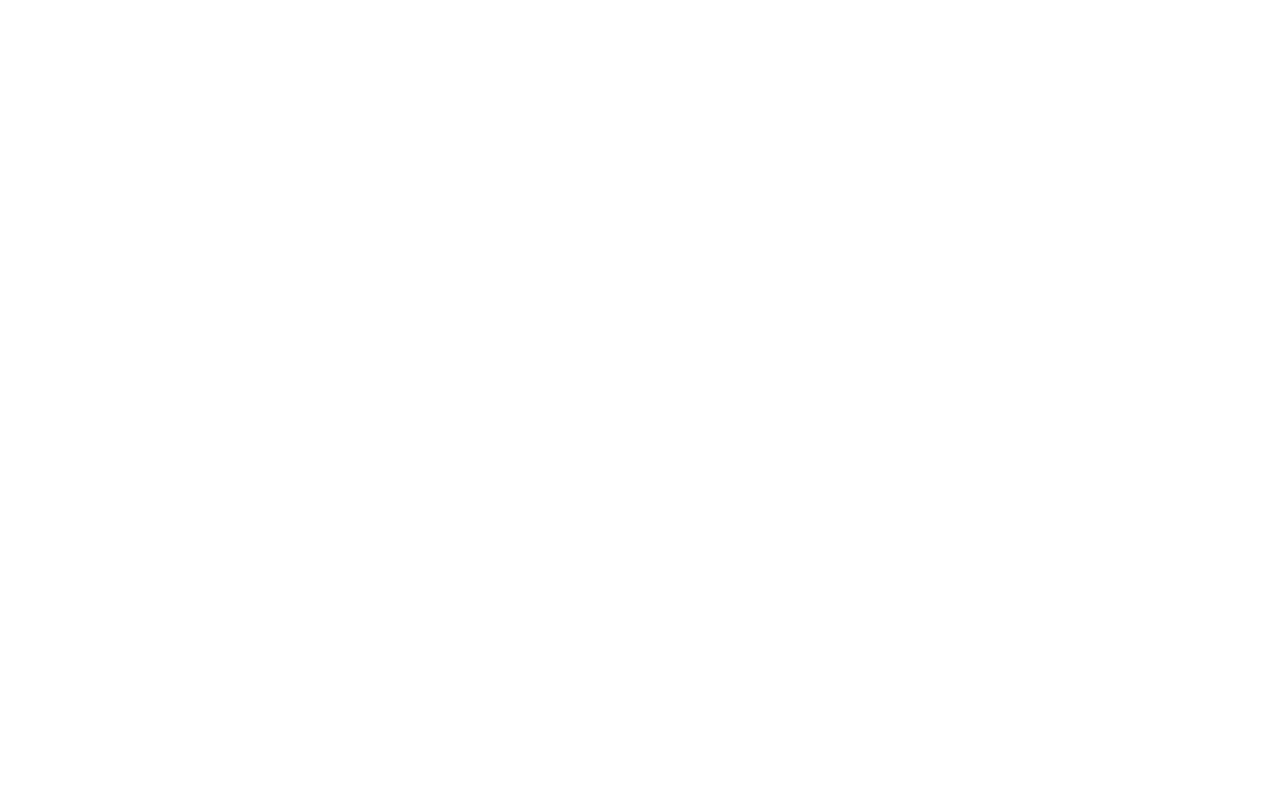
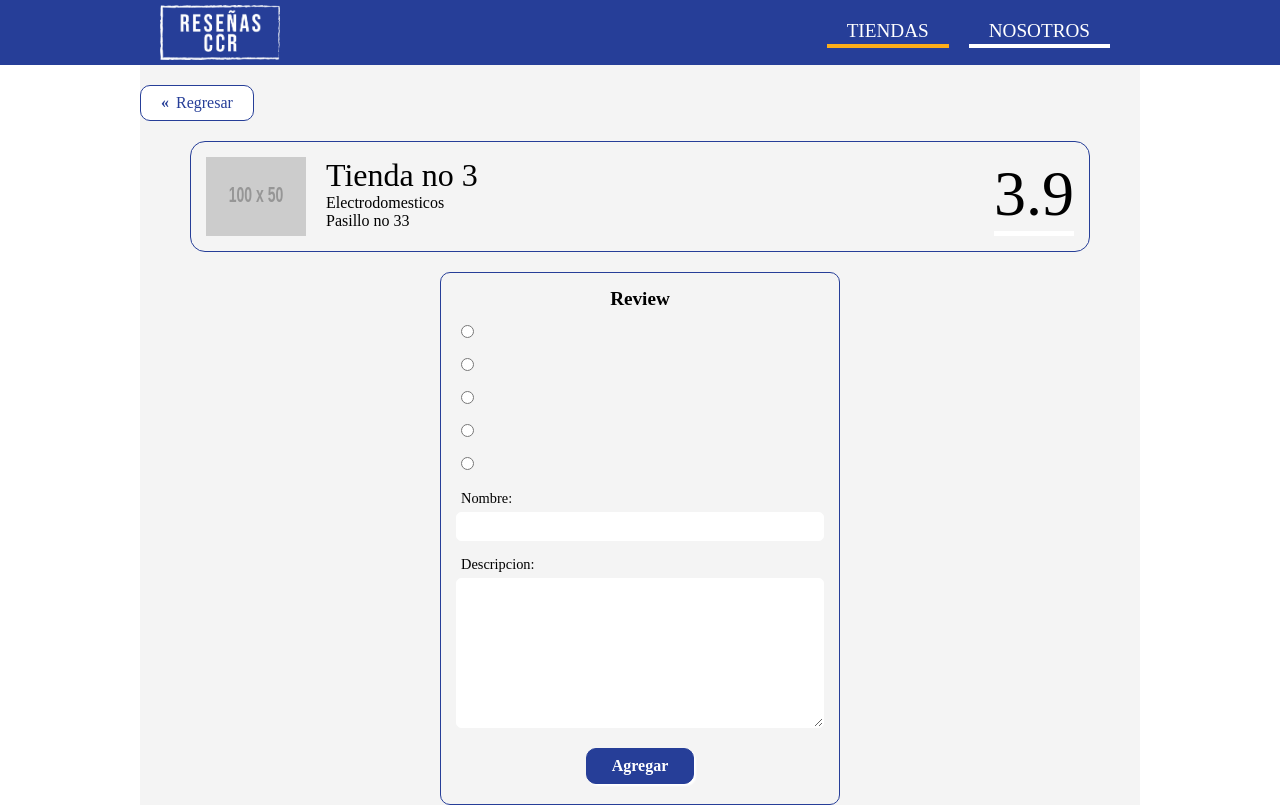
Before and after one commit to oscardbg/templatesRCCR, a plain HTML site: page sitioWeb/review.html in a window 1280 px wide. Drawn offline with Linux system fonts and the light colour scheme; placeholder pictures from the web are drawn by us.

Commit message:
Review list and new one styles

```diff
--- a/sitioWeb/listaReview.html
+++ b/sitioWeb/listaReview.html
@@ -0,0 +1,112 @@
+<!DOCTYPE html>
+<html lang="en">
+   <head>
+      <meta charset="UTF-8" />
+      <meta http-equiv="X-UA-Compatible" content="IE=edge" />
+      <meta name="viewport" content="width=device-width, initial-scale=1.0" />
+      <link rel="stylesheet" href="css/main.css" />
+      <title>Document</title>
+   </head>
+   <body>
+      <header>
+         <nav>
+            <h1 class="logo">
+               <a href="index.html"><img src="img/rccrLogo.png" /></a>
+            </h1>
+            <ul>
+               <li><a href="listaTiendas.html" class="active">Tiendas</a></li>
+               <li><a href="acerca.html">Nosotros</a></li>
+            </ul>
+         </nav>
+      </header>
+      <main>
+         <a href="listaTiendas.html" class="back">Regresar</a>
+         <div class="store">
+            <img src="http://placehold.jp/100x50.png" alt="" />
+            <div class="info">
+               <p class="strName">Tienda no 3</p>
+               <p>Electrodomesticos</p>
+               <p>Pasillo no 33</p>
+            </div>
+            <div class="score">
+               <p>3.9</p>
+            </div>
+         </div>
+         <article>
+            <div class="bar">
+               <h2>Reviews</h2>
+               <a href="review.html" class="add">Agregar</a>
+            </div>
+            <ul class="reviewLst">
+               <li>
+                  <div class="info">
+                     <p class="strName">Emily J.</p>
+                     <p>⭐⭐⭐</p>
+                     <p>10/07/2021</p>
+                  </div>
+                  <div class="desc">
+                     <p>Lorem ipsum dolor sit amet.</p>
+                  </div>
+               </li>
+               <li>
+                  <div class="info">
+                     <p class="strName">Emily J.</p>
+                     <p>⭐⭐⭐</p>
+                     <p>10/07/2021</p>
+                  </div>
+                  <div class="desc">
+                     <p>Lorem ipsum dolor sit amet.</p>
+                  </div>
+               </li>
+               <li>
+                  <div class="info">
+                     <p class="strName">Emily J.</p>
+                     <p>⭐⭐⭐</p>
+                     <p>10/07/2021</p>
+                  </div>
+                  <div class="desc">
+                     <p>Lorem ipsum dolor sit amet.</p>
+                  </div>
+               </li>
+               <li>
+                  <div class="info">
+                     <p class="strName">Emily J.</p>
+                     <p>⭐⭐⭐</p>
+                     <p>10/07/2021</p>
+                  </div>
+                  <div class="desc">
+                     <p>Lorem ipsum dolor sit amet.</p>
+                  </div>
+               </li>
+               <li>
+                  <div class="info">
+                     <p class="strName">Emily J.</p>
+                     <p>⭐⭐⭐</p>
+                     <p>10/07/2021</p>
+                  </div>
+                  <div class="desc">
+                     <p>Lorem ipsum dolor sit amet.</p>
+                  </div>
+               </li>
+               <li>
+                  <div class="info">
+                     <p class="strName">Emily J.</p>
+                     <p>⭐⭐⭐</p>
+                     <p>10/07/2021</p>
+                  </div>
+                  <div class="desc">
+                     <p>Lorem ipsum dolor sit amet.</p>
+                  </div>
+               </li>
+            </ul>
+            <ul class="pages">
+               <li><a href="#" class="fst">Primera</a></li>
+               <li><a href="#" class="prev">&laquo; Anterior</a></li>
+               <li>Pagina 2 de 52</li>
+               <li><a href="#" class="next">Siguiente &raquo;</a></li>
+               <li><a href="#" class="lst">Última</a></li>
+            </ul>
+         </article>
+      </main>
+   </body>
+</html>
--- a/sitioWeb/review.html
+++ b/sitioWeb/review.html
@@ -0,0 +1,109 @@
+<!DOCTYPE html>
+<html lang="en">
+   <head>
+      <meta charset="UTF-8" />
+      <meta http-equiv="X-UA-Compatible" content="IE=edge" />
+      <meta name="viewport" content="width=device-width, initial-scale=1.0" />
+      <link rel="stylesheet" href="css/main.css" />
+      <title>Document</title>
+   </head>
+   <body>
+      <header>
+         <nav>
+            <h1 class="logo">
+               <a href="index.html"><img src="img/rccrLogo.png" /></a>
+            </h1>
+            <ul>
+               <li><a href="listaTiendas.html" class="active">Tiendas</a></li>
+               <li><a href="acerca.html">Nosotros</a></li>
+            </ul>
+         </nav>
+      </header>
+      <main>
+         <a href="listaReview.html" class="back">Regresar</a>
+         <div class="store">
+            <img src="http://placehold.jp/100x50.png" alt="" />
+            <div class="info">
+               <p class="strName">Tienda no 3</p>
+               <p>Electrodomesticos</p>
+               <p>Pasillo no 33</p>
+            </div>
+            <div class="score">
+               <p>3.9</p>
+            </div>
+         </div>
+         <div class="new">
+            <p class="frmT">Review</p>
+            <form action="" method="">
+               <ul id="id_score">
+                  <li>
+                     <label for="id_score_0">
+                        <input
+                           type="radio"
+                           name="score"
+                           value="1"
+                           required=""
+                           id="id_score_0"
+                        />
+                     </label>
+                  </li>
+                  <li>
+                     <label for="id_score_1">
+                        <input
+                           type="radio"
+                           name="score"
+                           value="2"
+                           required=""
+                           id="id_score_1"
+                        />
+                     </label>
+                  </li>
+                  <li>
+                     <label for="id_score_2">
+                        <input
+                           type="radio"
+                           name="score"
+                           value="3"
+                           required=""
+                           id="id_score_2"
+                        />
+                     </label>
+                  </li>
+                  <li>
+                     <label for="id_score_3">
+                        <input
+                           type="radio"
+                           name="score"
+                           value="4"
+                           required=""
+                           id="id_score_3"
+                        />
+                     </label>
+                  </li>
+                  <li>
+                     <label for="id_score_4">
+                        <input
+                           type="radio"
+                           name="score"
+                           value="5"
+                           required=""
+                           id="id_score_4"
+                        />
+                     </label>
+                  </li>
+               </ul>
+               <label for="id_name">Nombre:</label>
+               <input type="text" name="name" maxlength="150" id="id_name" />
+               <label for="id_description">Descripcion:</label>
+               <textarea
+                  name="description"
+                  cols="40"
+                  rows="10"
+                  id="id_description"
+               ></textarea>
+               <button class="add">Agregar</button>
+            </form>
+         </div>
+      </main>
+   </body>
+</html>
--- a/sitioWeb/scss/_stores.scss
+++ b/sitioWeb/scss/_stores.scss
@@ -59,6 +59,10 @@
       &:hover {
          box-shadow: 0 0 2px 2px rgba($light-blue, 0.4);
       }
+      a {
+         font-size: 1.4rem;
+         color: $dark-blue;
+      }
       img {
          margin-right: 10px;
       }
@@ -66,6 +70,13 @@
          flex: 1;
          .strName {
             font-size: 1.5rem;
+         }
+         a {
+            transition: 0.2s;
+            &:hover {
+               padding-left: 5px;
+               text-shadow: 2px 1px 0 rgba($light-blue, 0.2);
+            }
          }
       }
       .score {
@@ -75,6 +86,119 @@
             border-bottom: 5px solid #fff;
          }
       }
+   }
+}
+
+/*■■■■■■■■■■■■■■■■■■■■ Store */
+.store {
+   display: flex;
+   padding: 15px;
+   border: 1px solid $dark-blue;
+   border-radius: 15px;
+   margin: 0 50px;
+   img {
+      margin-right: 20px;
+   }
+   .info {
+      flex: 1;
+      .strName {
+         font-size: 2rem;
+         font-family: "Bebas Neue";
+      }
+   }
+   .score {
+      p {
+         font-family: "Bebas Neue";
+         font-size: 4rem;
+         border-bottom: 5px solid #fff;
+      }
+   }
+}
+article {
+   padding: 20px;
+}
+
+/*■■■■■■■■■■■■■■■■■■■■ Bar */
+.bar {
+   display: flex;
+   align-items: center;
+   justify-content: space-between;
+   border-bottom: 1px solid rgba($dark-blue, 0.2);
+}
+
+/*■■■■■■■■■■■■■■■■■■■■ Review List */
+.reviewLst {
+   padding-top: 20px;
+   display: grid;
+   grid-template-columns: repeat(2, 1fr);
+   gap: 15px;
+   margin-bottom: 20px;
+   li {
+      border: 1px solid $dark-blue;
+      padding: 10px;
+      border-radius: 10px;
+      .info {
+         display: flex;
+         justify-content: space-between;
+      }
+      .strName {
+         font-weight: bold;
+         font-size: 0.8rem;
+      }
+      .desc {
+         padding-top: 10px;
+      }
+   }
+}
+
+/*■■■■■■■■■■■■■■■■■■■■ Add Review */
+.new {
+   width: 400px;
+   margin: 20px auto 0;
+   padding: 15px;
+   border: 1px solid $dark-blue;
+   border-radius: 10px;
+   .frmT {
+      text-align: center;
+      font-size: 1.2rem;
+      font-weight: bold;
+   }
+   input,
+   label,
+   textarea {
+      display: block;
+      font-size: 0.9rem;
+      padding: 5px;
+      outline: none;
+   }
+   label {
+      padding-top: 15px;
+   }
+   input[type="text"] {
+      width: 100%;
+   }
+   textarea {
+      width: 100%;
+      max-width: 100%;
+      min-width: 100%;
+      min-height: 100px;
+      max-height: 150px;
+   }
+   input[type="text"],
+   textarea {
+      border-radius: 5px;
+      border: 1px solid #fff;
+      &:focus {
+         border-color: $dark-blue;
+         box-shadow: 0 0 2px 2px $light-blue;
+      }
+   }
+   button {
+      color: #fff;
+      cursor: pointer;
+      margin: 20px auto 5px;
+      display: block;
+      font-size: 1rem;
    }
 }
 
```
Also changed, not shown: sitioWeb/listaTiendas.html (+25 -9 lines), sitioWeb/css/main.css, sitioWeb/tienda.html (deleted).
